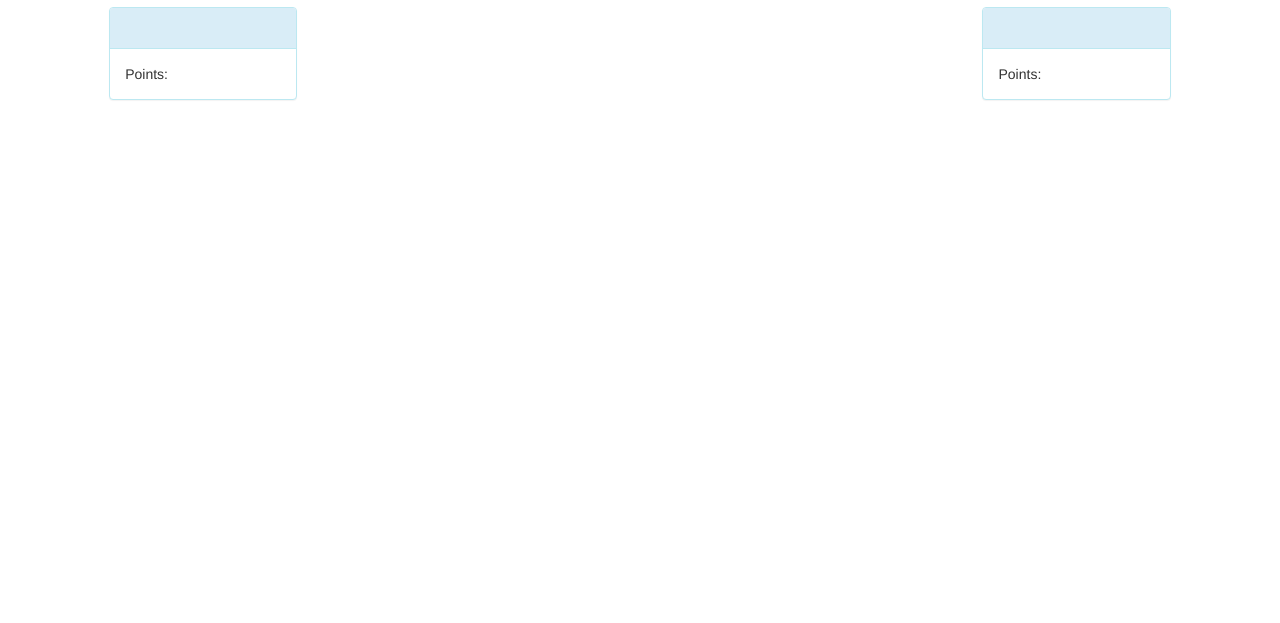
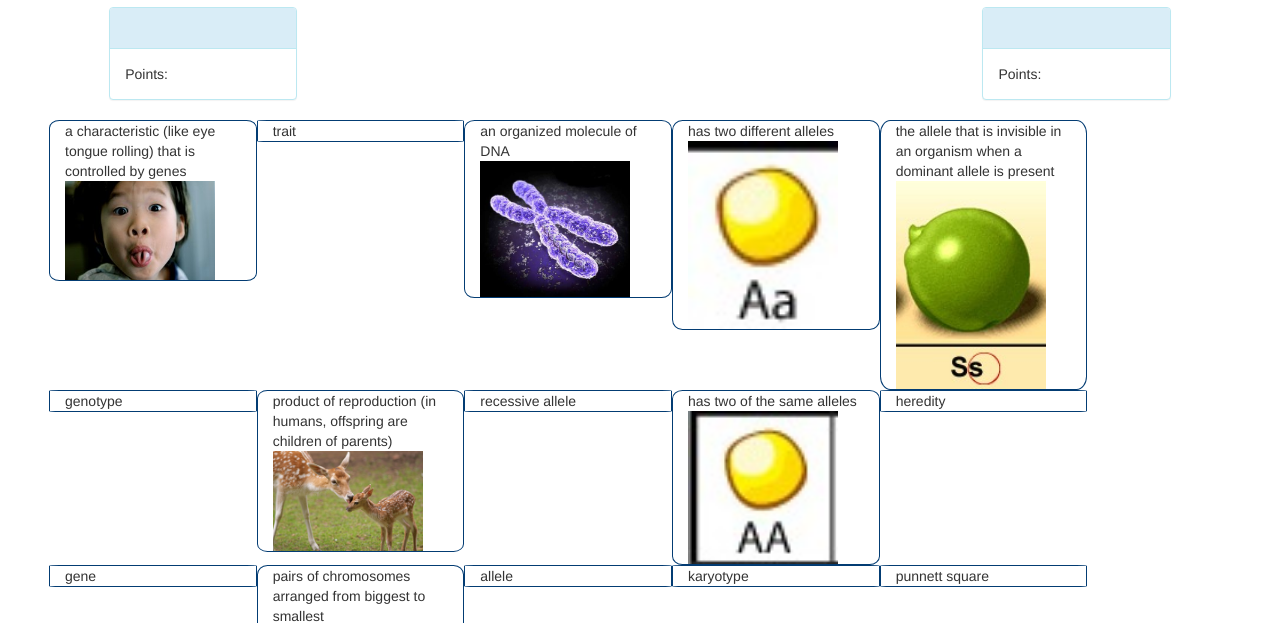
Before and after one commit to RachelKoldenhoven/g19-RKoldenhoven-Unit1-Project, a website: page src/index.html in a window 1280 px wide. Shown: the part 135-758 px from the top of the page. Drawn offline with nearby package versions, Linux system fonts and the light colour scheme; files whose address does not match are found by name.

Commit message:
divs with terms, definitions, and images are added to DOM

```diff
--- a/src/css/main.css
+++ b/src/css/main.css
@@ -11,3 +11,17 @@
 .panel-title-p1, .panel-title-p2{
   color: white;
 }
+
+main {
+  margin-left: 5%;
+}
+
+.game-space {
+  border: 1px solid #033c73;
+  border-radius: 5%;
+}
+
+img {
+  width: 150px;
+  height: auto;
+}
--- a/src/index.html
+++ b/src/index.html
@@ -147,19 +147,11 @@
 
       <!-- //////////////////////Game Space////////////////////// -->
 
+      <main>
+
+      </main>
 
 
-      <div class="row">
-        <div class="col-md-1">
-
-        </div>
-        <div class="col-md-10 game-space">
-
-        </div>
-        <div class="col-md-1">
-
-        </div>
-      </div>
 
 
 
--- a/src/js/main.js
+++ b/src/js/main.js
@@ -69,20 +69,28 @@ $.getJSON("../genetics/vocab.json", function(data) {
   });
   var termsAndDefinitions = terms.concat(definitions);
 
-  var definitions = data.genetics.slice();
   for (var i = 0; i < 6; i++) {
     cards.push([]);
+    var rowID = i;
+    var row = $("<div class= 'row' id= '"+rowID+"'></div>");
+
     for (var j = 0; j <5; j++) {
       var randomItemIndex = Math.floor(Math.random()*termsAndDefinitions.length);
       var randomItem = termsAndDefinitions.splice(randomItemIndex, 1);
       cards[i].push(randomItem[0]);
+      var div = $("<div class='col-md-2 game-space'></div>");
+      var imgURL = randomItem[0].image;
+      div.append(randomItem[0].term || randomItem[0].definition + "<img src='"+imgURL+"'>");
+      row.append(div);
     };
+    $('main').append(row);
   };
   console.log(cards);
+  console.log(cards[0][0].id);
+
 });
 
 
-//////////////create rows and column arrays//////////
 
 
 
```
